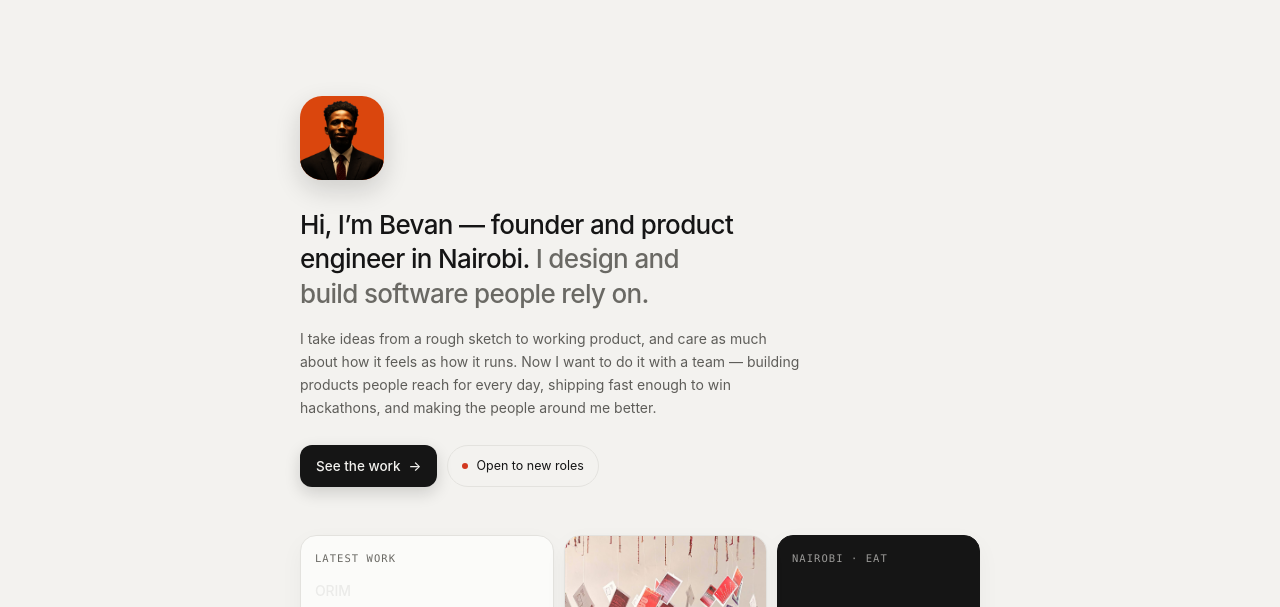
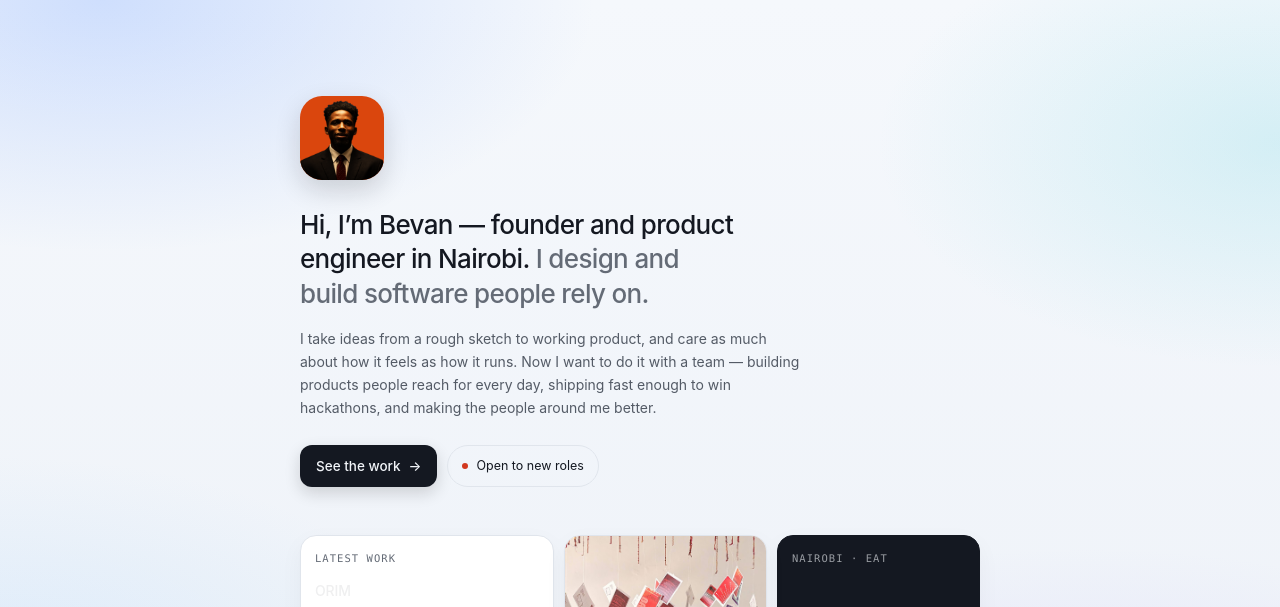
Before and after one commit to mauyaa/bevanmauya.com, a plain HTML site: page index.html in a window 1280 px wide. Shown: the top 607 px of the page. Drawn offline with Linux system fonts and the light colour scheme.

Commit message:
Always light, with a soft cool gradient background

```diff
--- a/index.html
+++ b/index.html
@@ -7,9 +7,8 @@
 <meta name="viewport" content="width=device-width, initial-scale=1, viewport-fit=cover">
 <title>Bevan Mauya</title>
 <meta name="description" content="Bevan Mauya — founder and product engineer in Nairobi. I design and build software people rely on.">
-<meta name="color-scheme" content="light dark">
-<meta name="theme-color" content="#F3F2EF" media="(prefers-color-scheme: light)">
-<meta name="theme-color" content="#0E0E0D" media="(prefers-color-scheme: dark)">
+<meta name="color-scheme" content="light">
+<meta name="theme-color" content="#F2F5F9">
 <link rel="canonical" href="https://bevanmauya.com/">
 <meta property="og:type" content="website">
 <meta property="og:site_name" content="Bevan Mauya">
@@ -40,10 +39,16 @@
   --spring:cubic-bezier(.34,1.56,.64,1);
   --r:16px;
 }
-:root{--bg:#F3F2EF;--card:#FBFBF9;--raise:#EFEEEA;--ink:#151515;--ink-2:#5E5D59;--ink-3:#6A6964;--line:#E3E2DE;--ph:#E9E8E4;--accent:#D2381F;--shadow:0 1px 2px rgba(21,21,21,.04),0 8px 24px rgba(21,21,21,.04)}
-@media (prefers-color-scheme:dark){:root{--bg:#0E0E0D;--card:#151514;--raise:#1C1C1B;--ink:#EDEBE6;--ink-2:#B9B7B1;--ink-3:#97958F;--line:#2A2A28;--ph:#1A1A19;--accent:#F2C230;--shadow:none}}
+:root{--bg:#F2F5F9;--card:#FFFFFF;--raise:#EDF1F6;--ink:#141821;--ink-2:#545B66;--ink-3:#646B76;--line:#E0E5EC;--ph:#E7ECF2;--accent:#D2381F;--shadow:0 1px 2px rgba(21,21,21,.04),0 8px 24px rgba(21,21,21,.04)}
 *{box-sizing:border-box}
-html,body{margin:0;background:var(--bg);color:var(--ink-2);font:400 14px/1.65 var(--sans);-webkit-font-smoothing:antialiased;transition:background-color .5s,color .5s}
+html{background:var(--bg)}
+body::before{content:"";position:fixed;inset:0;z-index:-1;pointer-events:none;background:
+  radial-gradient(55% 45% at 8% 0%,rgba(118,164,255,.30),transparent 70%),
+  radial-gradient(45% 40% at 100% 18%,rgba(120,214,226,.26),transparent 70%),
+  radial-gradient(60% 45% at 85% 100%,rgba(168,156,255,.22),transparent 70%),
+  radial-gradient(50% 40% at 0% 85%,rgba(140,200,255,.20),transparent 70%),
+  linear-gradient(180deg,#F5F8FC 0%,#EEF2F8 100%)}
+html,body{margin:0;background:transparent;color:var(--ink-2);font:400 14px/1.65 var(--sans);-webkit-font-smoothing:antialiased;transition:background-color .5s,color .5s}
 a{color:inherit;text-decoration:none}
 img{display:block;width:100%;height:100%;object-fit:cover}
 button{font:inherit;color:inherit;background:none;border:0;padding:0;cursor:pointer;text-align:left}
@@ -175,7 +180,6 @@ a.pc:hover .top .icon{transform:rotate(-6deg)}
 .piece .lab>span:first-child{white-space:nowrap;overflow:hidden;text-overflow:ellipsis}
 .piece .lab .mono{font-size:10px}
 :root{--wallc:#EAE8E3}
-@media (prefers-color-scheme:dark){:root{--wallc:#171716}}
 .lb{position:fixed;inset:0;z-index:60;display:grid;place-items:center;padding:28px 20px 100px;background:var(--wallc);opacity:0;visibility:hidden;transition:opacity .35s,visibility 0s .35s}
 .lb.on{opacity:1;visibility:visible;transition:opacity .35s}
 .lb figure{margin:0;width:min(420px,78vw);transform:scale(.97);transition:transform .5s var(--out)}
@@ -291,7 +295,6 @@ img.pad{object-fit:contain!important;padding:20%;box-sizing:border-box}
 .app:hover .an{color:var(--ink)}
 .app.wa .ai{background:#25D366}.app.yt .ai{background:#FF0000}.app.xc .ai{background:#000}.app.gh .ai{background:#181717}.app.li .ai{background:#0A66C2}
 .app.ig .ai{background:radial-gradient(circle at 30% 107%,#FDF497 0%,#FDF497 5%,#FD5949 45%,#D6249F 60%,#285AEB 90%)}
-@media (prefers-color-scheme:dark){.app.xc .ai,.app.gh .ai{box-shadow:0 0 0 1px #3A3A38}}
 @media (max-width:520px){.apps{grid-template-columns:repeat(3,minmax(0,1fr));max-width:300px;gap:22px 12px}}
 @media (max-width:420px){.apps{gap:18px 6px}.app .ai{width:52px;height:52px;border-radius:14px}.app .ai svg{width:27px;height:27px}.app .an{font-size:11px}}
 .c-card{padding:14px;min-height:112px;display:flex;flex-direction:column;gap:6px}
@@ -469,7 +472,7 @@ img.pad{object-fit:contain!important;padding:20%;box-sizing:border-box}
   </div>
 </nav>
 
-<script src="assets/content.js?v=5"></script>
-<script src="assets/app.js?v=4"></script>
+<script src="assets/content.js?v=6"></script>
+<script src="assets/app.js?v=6"></script>
 </body>
 </html>
```
